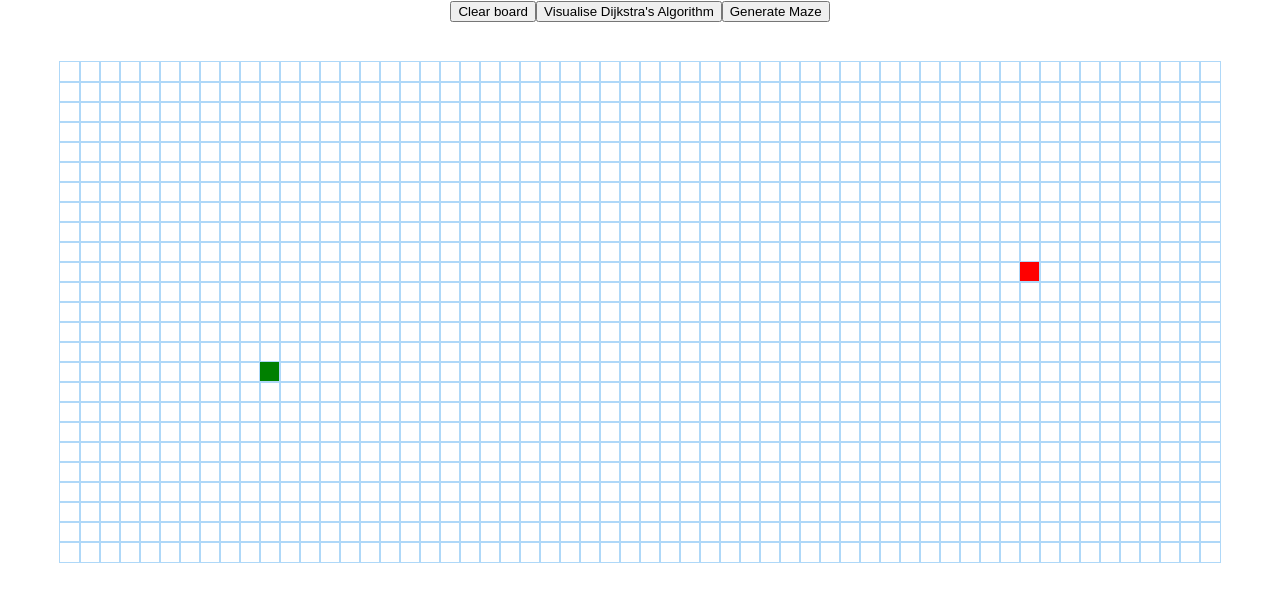
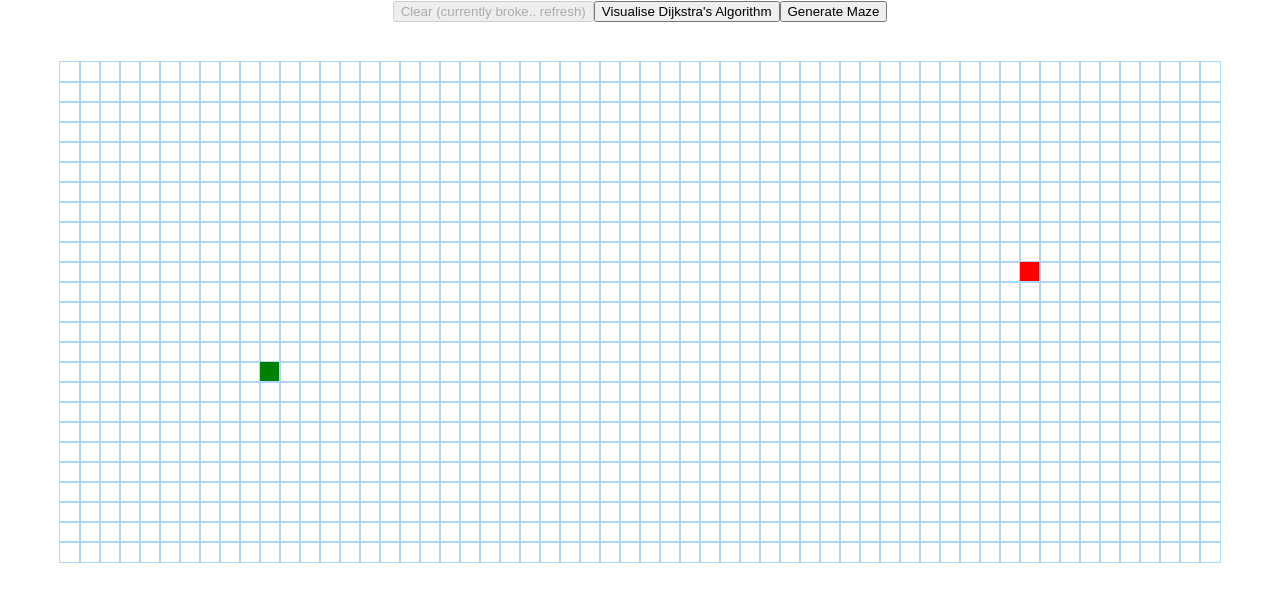
Before and after one commit to tomdaniels/pathfinder, a Next.js app: page / in a window 1280 px wide. Shown: the top 602 px of the page. Built offline with nearby package versions, Linux system fonts and the light colour scheme.

Commit message:
disable clear until bugfix

```diff
--- a/src/pages/index.js
+++ b/src/pages/index.js
@@ -137,7 +137,9 @@ export default function PathFinder() {
 
   return (
     <div className={styles.container}>
-      <button onClick={() => clear()}>Clear board</button>
+      <button disabled onClick={() => clear()}>
+        Clear (currently broke.. refresh)
+      </button>
       <button onClick={() => visualiseDijkstra()}>
         {"Visualise Dijkstra's Algorithm"}
       </button>
```
